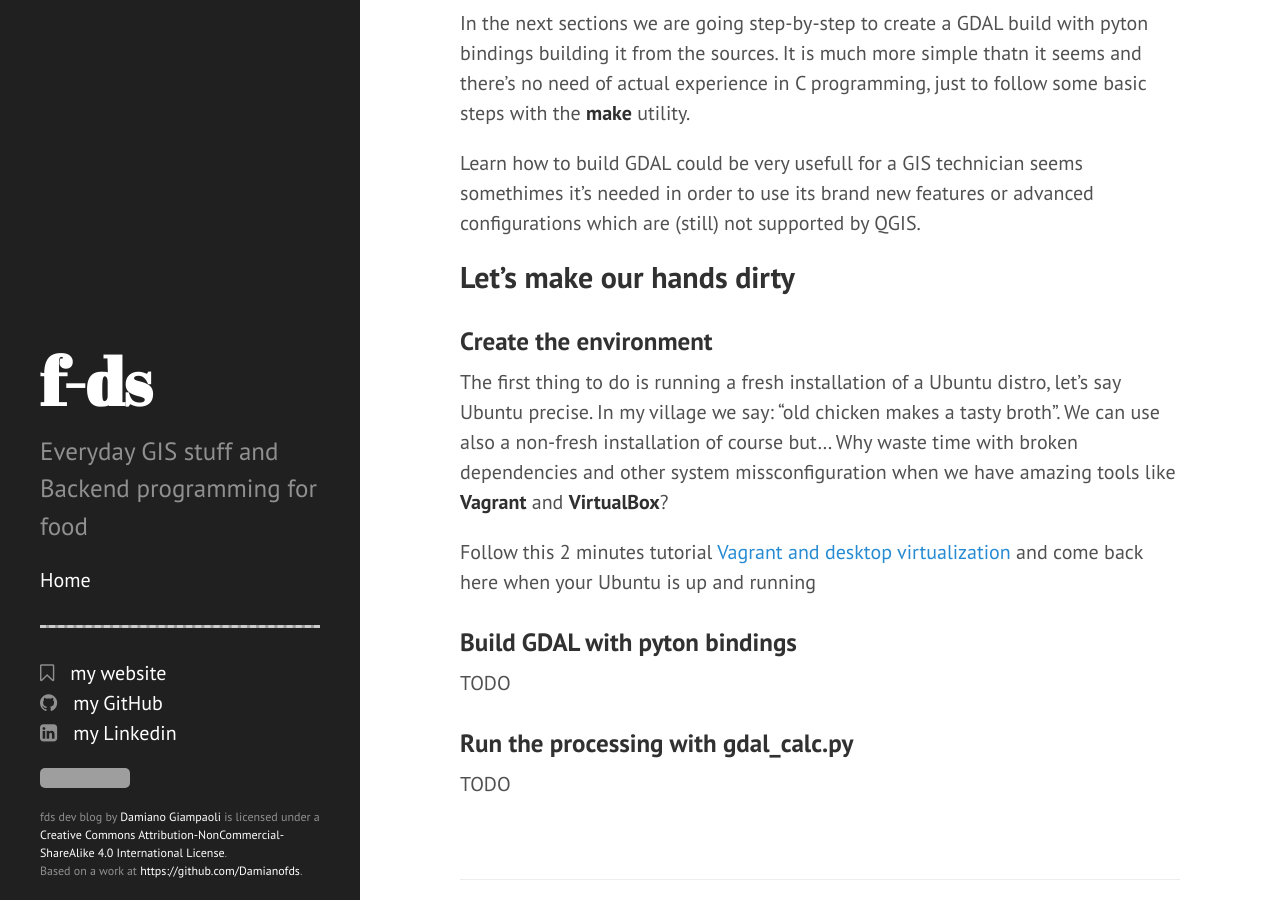
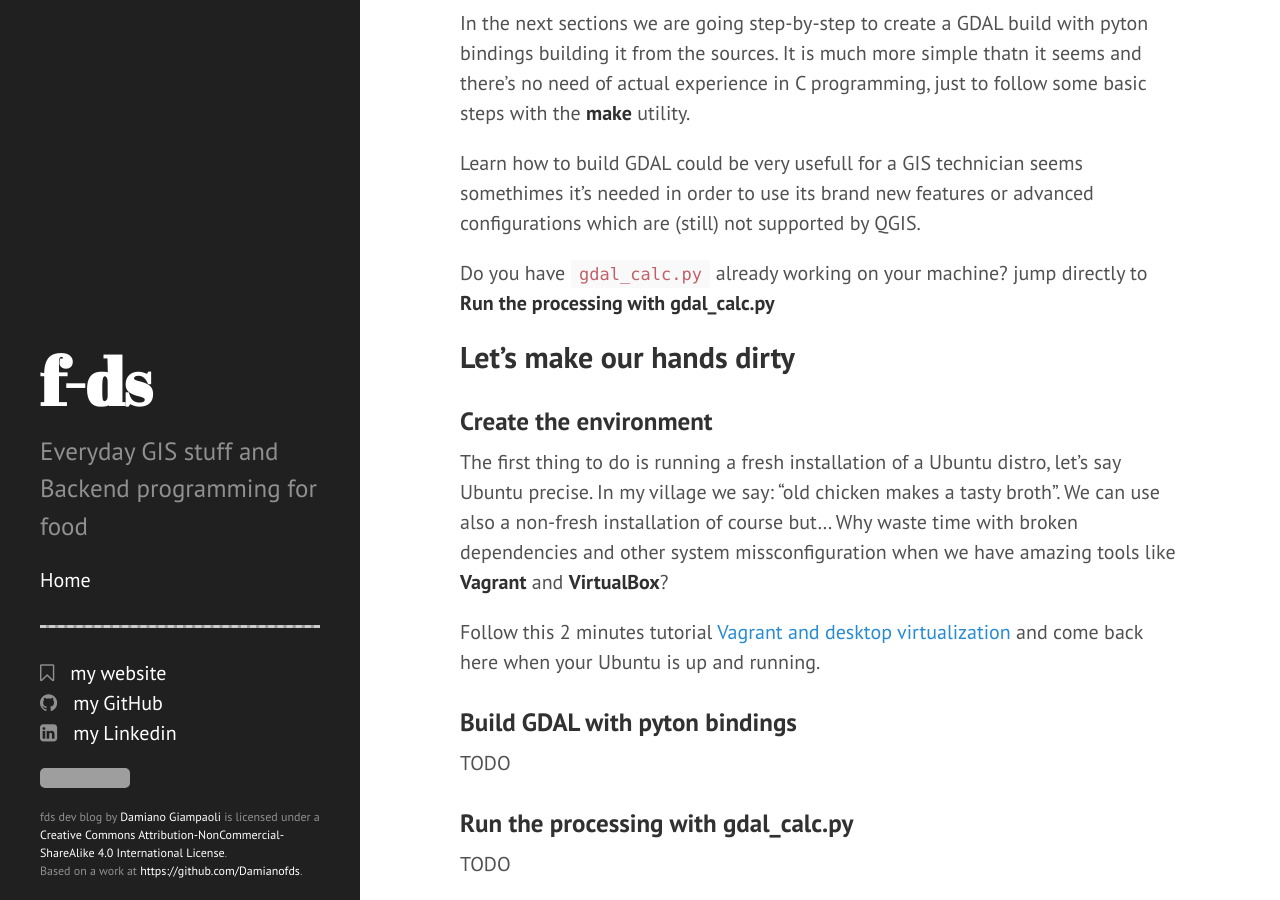
Before and after one commit to f-ds/f-ds.github.io, a Jekyll site: the page built from _posts/2016-04-18-raster-algebra-with-gdal-and-no-qgis.markdown, in a window 1280 px wide and 900 px high, scrolled down 2110 px. Built offline with Jekyll 4.4.1, drawn with Linux system fonts in a browser that asks for light colours; nearby versions of some CDN libraries; grey boxes are pictures that could not be loaded.

Commit message:
Post update: Raster algebra with GDAL (and no QGIS)

```diff
--- a/_posts/2016-04-18-raster-algebra-with-gdal-and-no-qgis.markdown
+++ b/_posts/2016-04-18-raster-algebra-with-gdal-and-no-qgis.markdown
@@ -42,12 +42,14 @@ In the next sections we are going step-by-step to create a GDAL build with pyton
 
 Learn how to build GDAL could be very usefull for a GIS technician seems somethimes it's needed in order to use its brand new features or advanced configurations which are (still) not supported by QGIS.
 
+Do you have `gdal_calc.py` already working on your machine? jump directly to **Run the processing with gdal_calc.py**
+
 ## Let's make our hands dirty
 
 ### Create the environment
 The first thing to do is running a fresh installation of a Ubuntu distro, let's say Ubuntu precise. In my village we say: "old chicken makes a tasty broth". We can use also a non-fresh installation of course but... Why waste time with broken dependencies and other system missconfiguration when we have amazing tools like **Vagrant** and **VirtualBox**?
 
-Follow this 2 minutes tutorial [Vagrant and desktop virtualization](http://f-ds.github.io/devops/2016/04/14/real-vagrant-in-2-minutes-run-ubuntu-or-centos.html) and come back here when your Ubuntu is up and running
+Follow this 2 minutes tutorial [Vagrant and desktop virtualization](http://f-ds.github.io/devops/2016/04/14/real-vagrant-in-2-minutes-run-ubuntu-or-centos.html) and come back here when your Ubuntu is up and running.
 
 ### Build GDAL with pyton bindings
 
```
